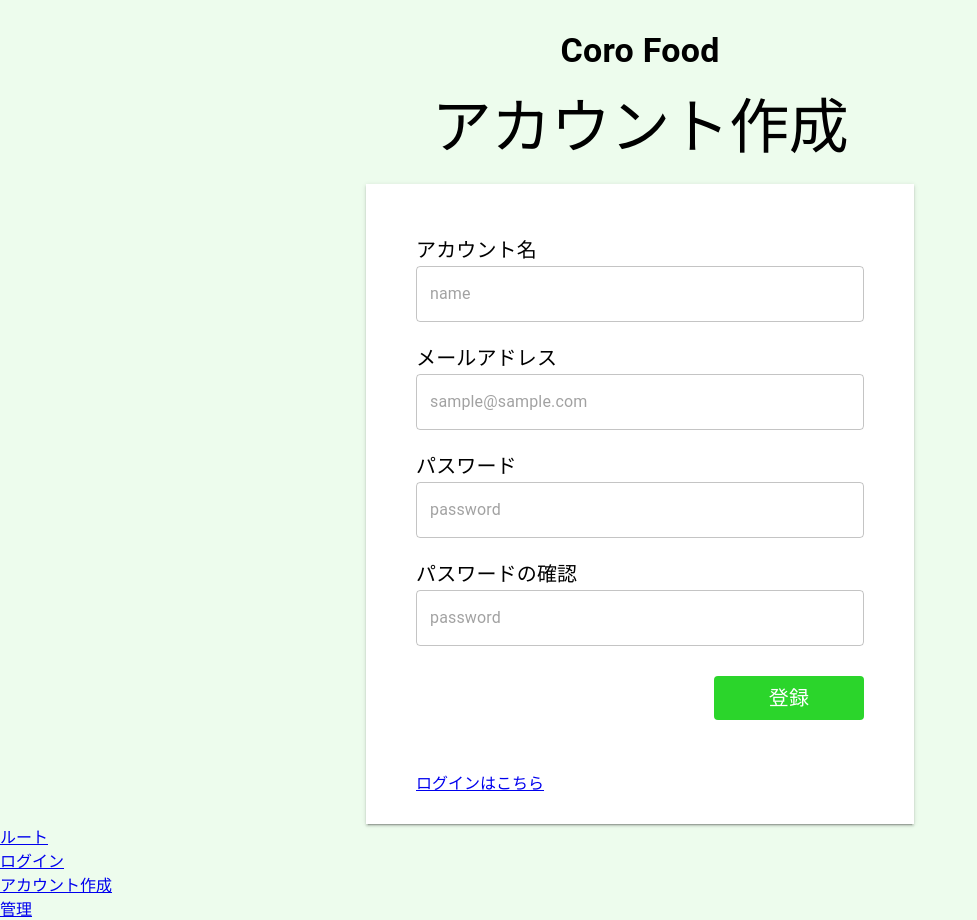
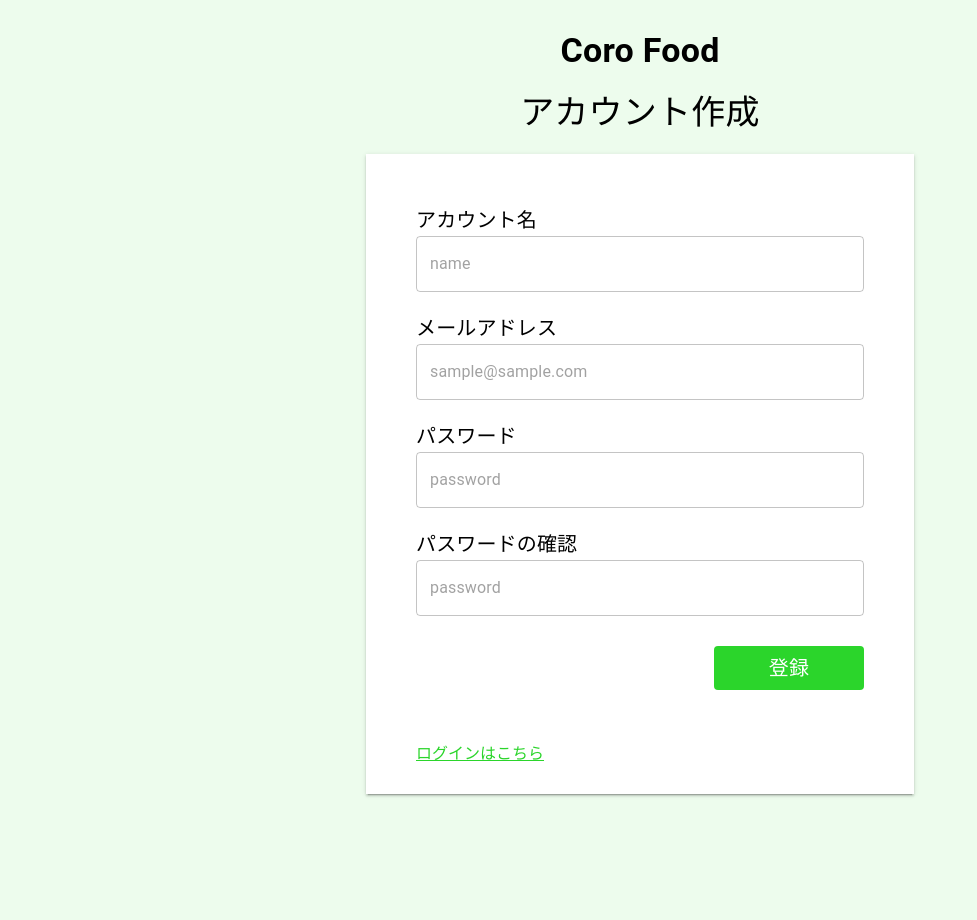
Before and after one commit to sea-lantern/Food-Management, a React (Create React App) app in the folder app/: page /register in a window 1280 px wide. Shown: the whole page, without its empty margins (0-977 px from the left). After the commit the page ends 800 px from the top, so only its background shows below. Built offline with nearby package versions, Linux system fonts and the light colour scheme.

Commit message:
スタイルの修正

```diff
--- a/app/src/components/LoginBox.tsx
+++ b/app/src/components/LoginBox.tsx
@@ -101,7 +101,7 @@ const LoginBox: React.FC = () => {
             </Box>
 
             <Box sx={{mt: '50px'}}>
-                <Link to="/register">アカウントの作成はこちら</Link>
+                <Link to="/register" style={{ color: '#2bd52b' }}>アカウントの作成はこちら</Link>
             </Box>
         </>
     ), [loginF])
--- a/app/src/components/RegisterBox.tsx
+++ b/app/src/components/RegisterBox.tsx
@@ -145,7 +145,7 @@ const RegisterBox: React.FC = () => {
             </Box>
 
             <Box sx={{mt: '50px'}}>
-                <Link to="/login">ログインはこちら</Link>
+                <Link to="/login" style={{ color: '#2bd52b' }}>ログインはこちら</Link>
             </Box>
         </>
     ), [registerF])
--- a/app/src/pages/App.tsx
+++ b/app/src/pages/App.tsx
@@ -12,7 +12,10 @@ const App: React.FC = () => {
         const id = localStorage.getItem('id') || ''
         const token = localStorage.getItem('token') || ''
 
-        if(id === '' || token === '') navigate('/login')
+        if(id === '' || token === '') {
+            navigate('/login')
+            return
+        }
 
         setId(id)
         setToken(token)
@@ -30,7 +33,10 @@ const App: React.FC = () => {
 
             const res = await fetch(process.env.REACT_APP_SHOST + '/api/account?' + query, req)
 
-            if(!res.ok) navigate('/login')
+            if(!res.ok) {
+                navigate('/login')
+                return
+            }
 
             const data = await res.json()
 
--- a/app/src/pages/Login.tsx
+++ b/app/src/pages/Login.tsx
@@ -17,11 +17,6 @@ const Login: React.FC = () => {
             </Box>
 
             <LoginBox />
-
-            <div><Link to="/">ルート</Link></div>
-            <div><Link to="/login">ログイン</Link></div>
-            <div><Link to="/register">アカウント作成</Link></div>
-            <div><Link to="/management">管理</Link></div>
         </>
     ), [])
 
--- a/app/src/pages/Register.tsx
+++ b/app/src/pages/Register.tsx
@@ -11,17 +11,12 @@ const Register: React.FC = () => {
                 <Typography variant='h4' sx={{ mb: '20px', textAlign: 'center', fontWeight: 'bold'}}>
                     Coro Food
                 </Typography>
-                <Typography variant='h2' sx={{ mb: '20px', textAlign: 'center'}}>
+                <Typography variant='h4' sx={{ mb: '20px', textAlign: 'center'}}>
                     アカウント作成
                 </Typography>
             </Box>
 
             <RegisterBox />
-
-            <div><Link to="/">ルート</Link></div>
-            <div><Link to="/login">ログイン</Link></div>
-            <div><Link to="/register">アカウント作成</Link></div>
-            <div><Link to="/management">管理</Link></div>
         </>
     ), [])
 
```
